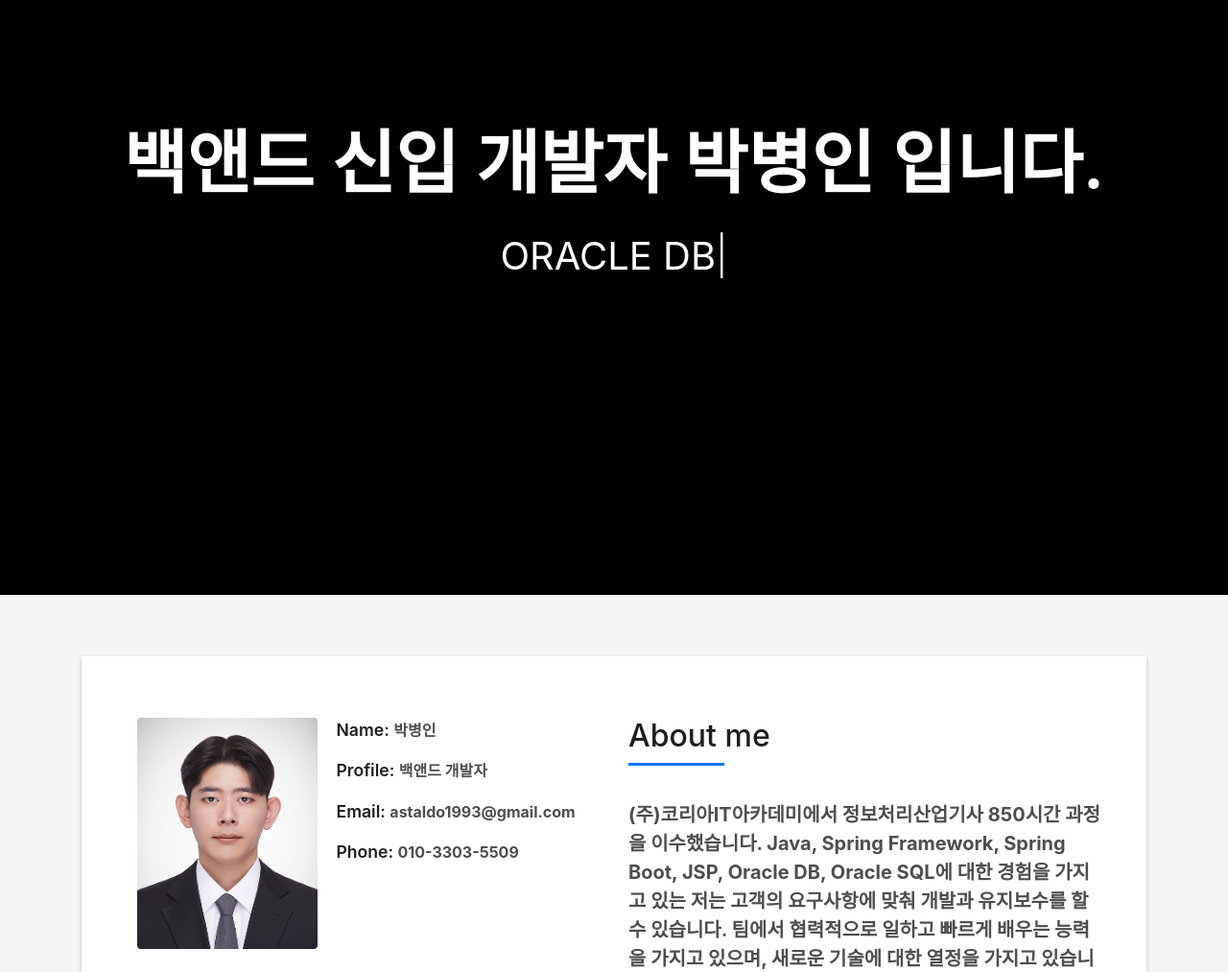
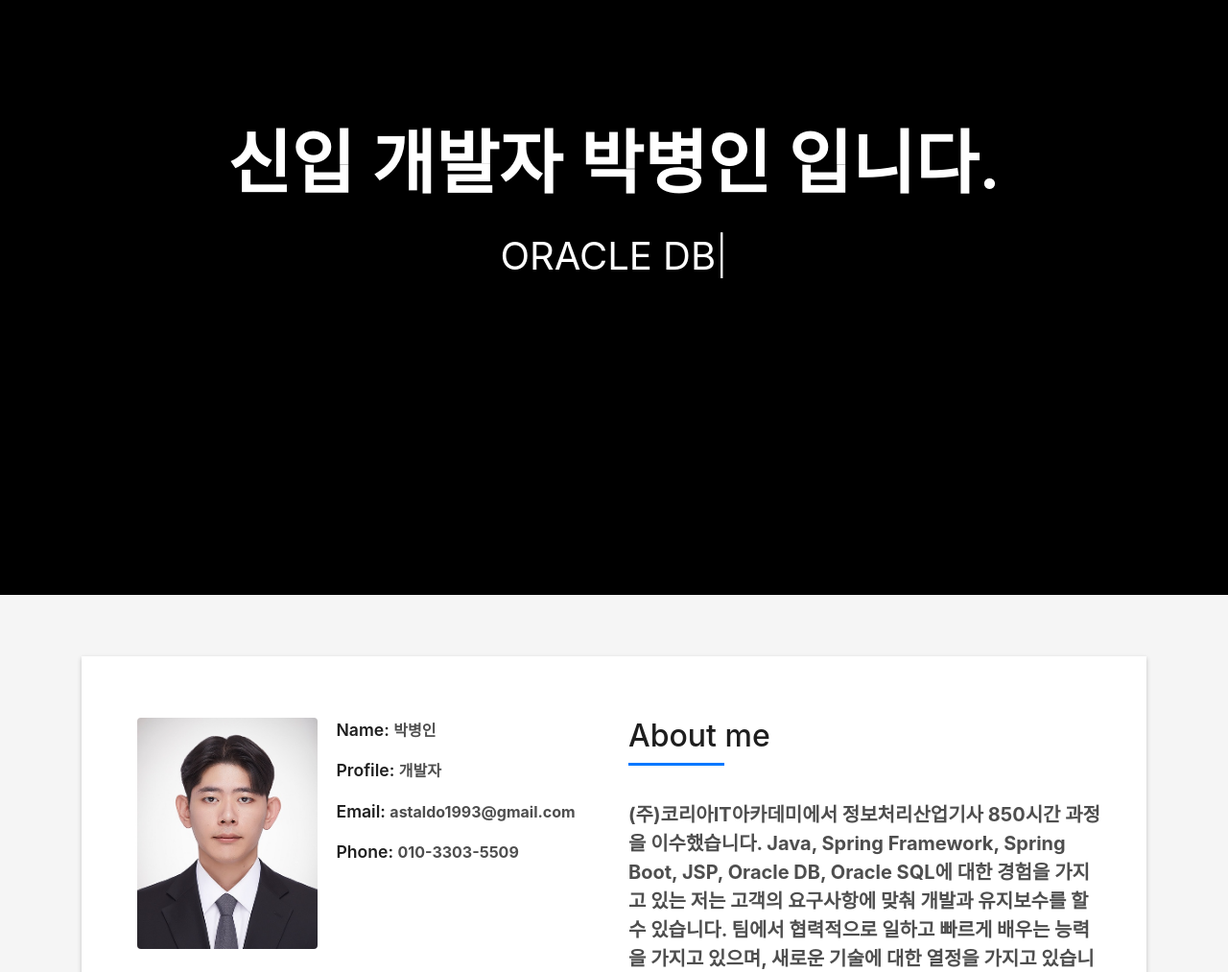
Before and after one commit to bi1106/bi1106.github.io, a plain HTML site: page index.html in a window 1280 px wide. Shown: the part 180-1193 px from the top of the page at 96% size. Drawn offline with Linux system fonts and the light colour scheme; files whose address does not match are found by name.

Commit message:
포트폴리오 수정

```diff
--- a/index.html
+++ b/index.html
@@ -68,7 +68,7 @@
       <div class="table-cell">
         <div class="container">
           <!--<p class="display-6 color-d">Hello, world!</p>-->
-          <h1 class="intro-title mb-4">백앤드 신입 개발자 박병인 입니다.</h1>
+          <h1 class="intro-title mb-4">신입 개발자 박병인 입니다.</h1>
           <p class="intro-subtitle"><span class="text-slider-items">JAVA,SPRING BOOT,ORACLE DB,JAVASCRIPT</span><strong class="text-slider"></strong></p>
           <!-- <p class="pt-3"><a class="btn btn-primary btn js-scroll px-4" href="#about" role="button">Learn More</a></p> -->
         </div>
@@ -93,7 +93,7 @@
                   <div class="col-sm-6 col-md-7">
                     <div class="about-info">
                       <p><span class="title-s">Name: </span> <span style="font-weight: bold;">박병인</span></p>
-                      <p><span class="title-s">Profile: </span> <span style="font-weight: bold;">백앤드 개발자</span></p>
+                      <p><span class="title-s">Profile: </span> <span style="font-weight: bold;">개발자</span></p>
                       <p><span class="title-s">Email: </span> <span style="font-weight: bold;">astaldo1993@gmail.com</span></p>
                       <p><span class="title-s">Phone: </span> <span style="font-weight: bold;">010-3303-5509</span></p>
                     </div>
```
